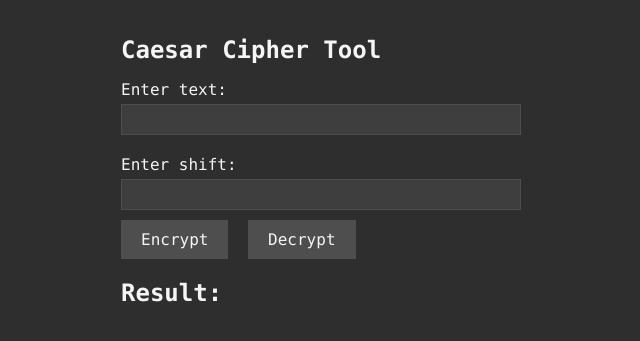
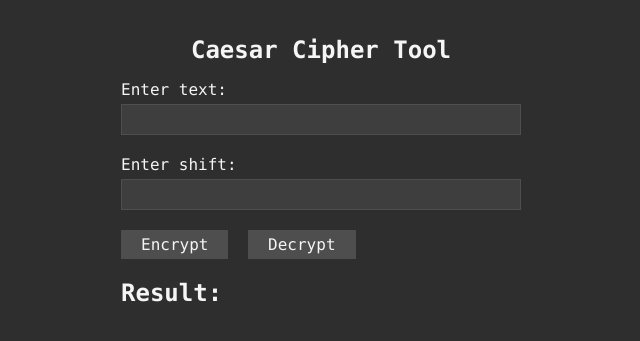
Before and after one commit to awl4114awl/Caesar-Cipher-Tool, a Flask app: page / in a window 1280 px wide. Shown: the top 341 px of the page, without its empty margins (319-959 px from the left). Run offline with Flask 3, Linux system fonts and the light colour scheme.

Commit message:
Update styles.css

```diff
--- a/static/styles.css
+++ b/static/styles.css
@@ -12,6 +12,7 @@ h1 {
   color: #F5F5F5;
   font-family: 'Consolas', monospace; /* Consolas for h1 */
   font-size: 1.5em; /* Adjust size for heading */
+  text-align: center; /* Center the h1 text */
 }
 
 label {
@@ -34,8 +35,9 @@ input {
 }
 
 button {
-  padding: 10px 20px;
+  padding: 5px 20px;
   margin-right: 10px;
+  margin-top: 10px;
   background-color: #4E4E4E;
   color: #F5F5F5;
   border: none;
```
